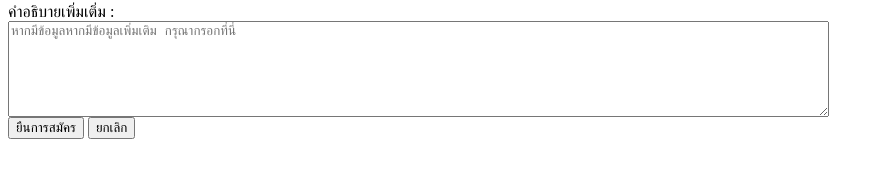
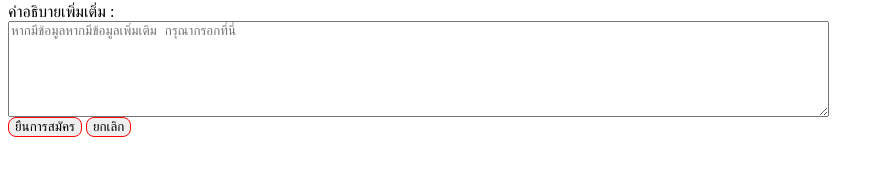
Before and after one commit to 67319010005-max/DevOps7_5, a plain HTML site: page index.html in a window 1280 px wide. Shown: the part 348-526 px from the top of the page, without its empty margins (0-884 px from the left). Drawn offline with Linux system fonts and the light colour scheme.

Commit message:
Add CSS/2 index.html

```diff
--- a/index.html
+++ b/index.html
@@ -6,6 +6,11 @@
         h1{
             font-size : 28px;
             font-color : blue;
+        }
+        .btn {
+            background-color : pike;
+            border : solid,red,1px;
+            border-radius : 8px;
         }
     </style>
 </head>
@@ -50,8 +55,8 @@
     <label>คำอธิบายเพิ่มเติ่ม : </label><br>
     <textarea cols="100" rows="6" placeholder="หากมีข้อมูลหากมีข้อมูลเพิ่มเติม กรุณากรอกที่นี่"></textarea>
     <br>
-    <input type="submit" value="ยืนการสมัคร">
-    <input type="reset" value="ยกเลิก">
+    <input type="submit" value="ยืนการสมัคร" class="btn">
+    <input type="reset" value="ยกเลิก" class="btn">
 
     </form>
 
```
